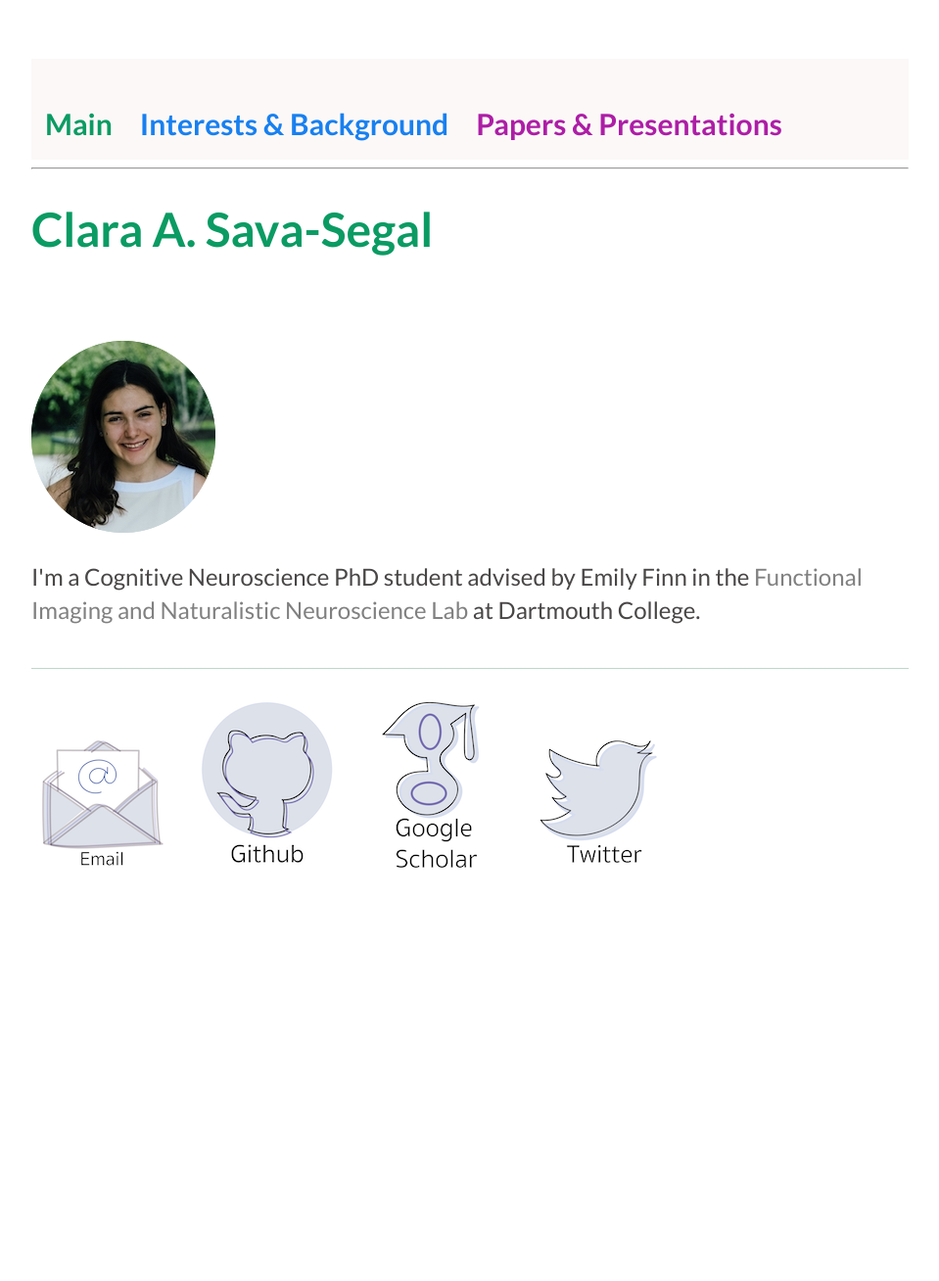
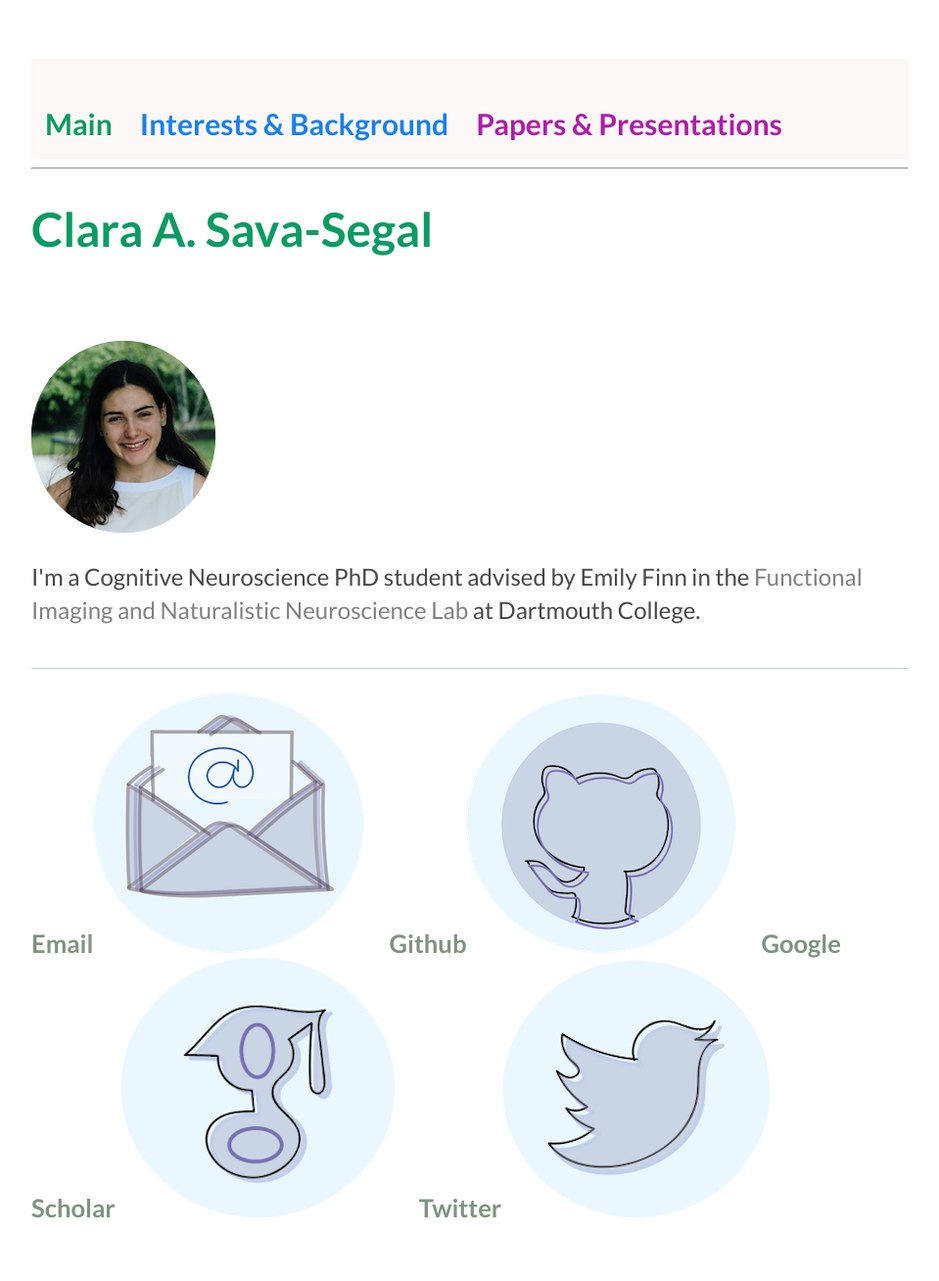
Before and after one commit to csavasegal/csavasegal.github.io, a Jekyll site: the page built from index.html, in a window 1280 px wide. Shown: the whole page at 98% size, without its empty margins (160-1119 px from the left). Built offline with Jekyll 4.4.1, drawn with Linux system fonts in a browser that asks for light colours; before the commit the page ends 956 px from its top, so only the background shows below that.

Commit message:
Add files via upload

```diff
--- a/_layouts/default.html
+++ b/_layouts/default.html
@@ -52,10 +52,10 @@
 					<li><a href="https://scholar.google.com/citations?user=c0vFC1MAAAAJ&hl=en"><img src="../img/sava-segal_clara.png"/></a></li>
 
                     <li><a href="https://twitter.com/csavasegal">Twitter</a></li> -->
-					<li><a href="mailto:csava.gr@dartmouth.edu"><img src="../img/email.png"/></a></li>
-                    <li><a href="https://github.com/csavasegal"><img src="../img/github.png"/></a></li>
-                    <li><a href="https://scholar.google.com/citations?user=c0vFC1MAAAAJ&hl=en"><img src="../img/scholar.png"/></a></li>
-                    <li><a href="https://twitter.com/csavasegal"><img src="../img/twitter.png"/></a></li>
+					<li><a href="mailto:csava.gr@dartmouth.edu">Email<img src="../img/email_circle.png"/></a></li>
+                    <li><a href="https://github.com/csavasegal">Github<img src="../img/github_circle.png"/></a></li>
+                    <li><a href="https://scholar.google.com/citations?user=c0vFC1MAAAAJ&hl=en">Google Scholar <img src="../img/scholar_circle.png"/></a></li>
+                    <li><a href="https://twitter.com/csavasegal">Twitter<img src="../img/twitter_circle.png"/></a></li>
 
 				</ul>
 			</footer>
```
Also changed, not shown: img/email_circle.png (added), img/github_circle.png (added), img/scholar_circle.png (added), img/twitter_circle.png (added).
